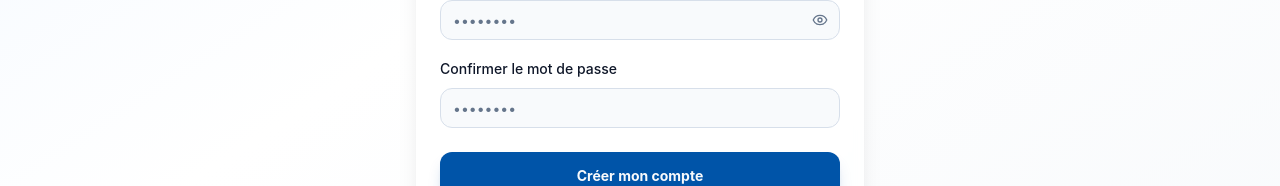
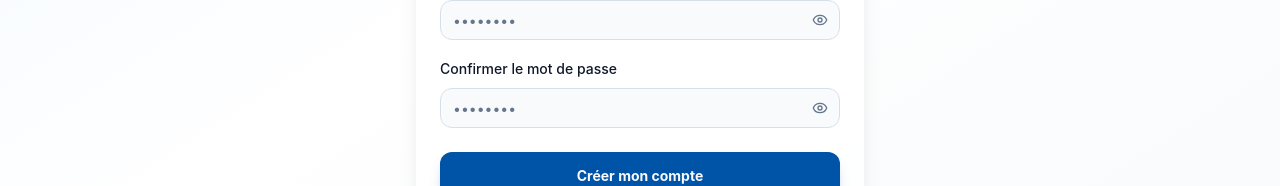
Before and after one commit to Haytame37/Optistock_V2, a Next.js app in the folder frontend/: page /signup in a window 1280 px wide. Shown: the part 520-706 px from the top of the page. Built offline with nearby package versions, Linux system fonts and the light colour scheme.

Commit message:
Ajout de la visibilité sur le champ de confirmation du mot de passe

```diff
--- a/frontend/src/app/(auth)/signup/page.tsx
+++ b/frontend/src/app/(auth)/signup/page.tsx
@@ -157,14 +157,23 @@
 
             <div className="space-y-2">
               <label className="text-sm font-medium">Confirmer le mot de passe</label>
+              <div className="relative">
                 <Input
-                className="rounded-xl"
+                  className="rounded-xl pr-10"
                   type={showPassword ? "text" : "password"}
                   placeholder="••••••••"
                   value={form.confirm_password}
                   onChange={(e) => setForm({ ...form, confirm_password: e.target.value })}
                   required
                 />
+                <button
+                  type="button"
+                  onClick={() => setShowPassword(!showPassword)}
+                  className="absolute right-3 top-1/2 -translate-y-1/2 text-muted-foreground hover:text-foreground"
+                >
+                  {showPassword ? <EyeOff className="h-4 w-4" /> : <Eye className="h-4 w-4" />}
+                </button>
+              </div>
             </div>
           </CardContent>
           <CardFooter className="flex flex-col gap-3">
```
Lines whose indentation alone changed are shown as unchanged.
